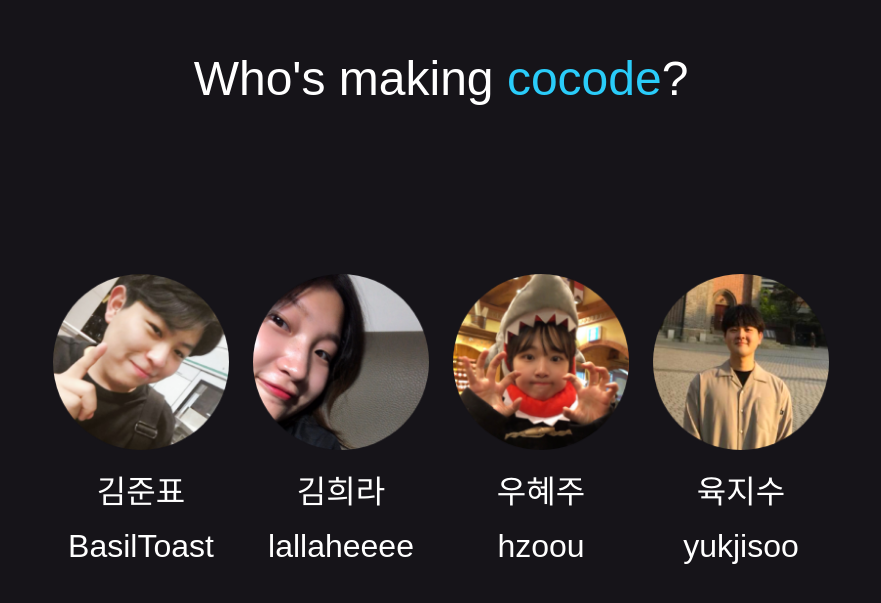
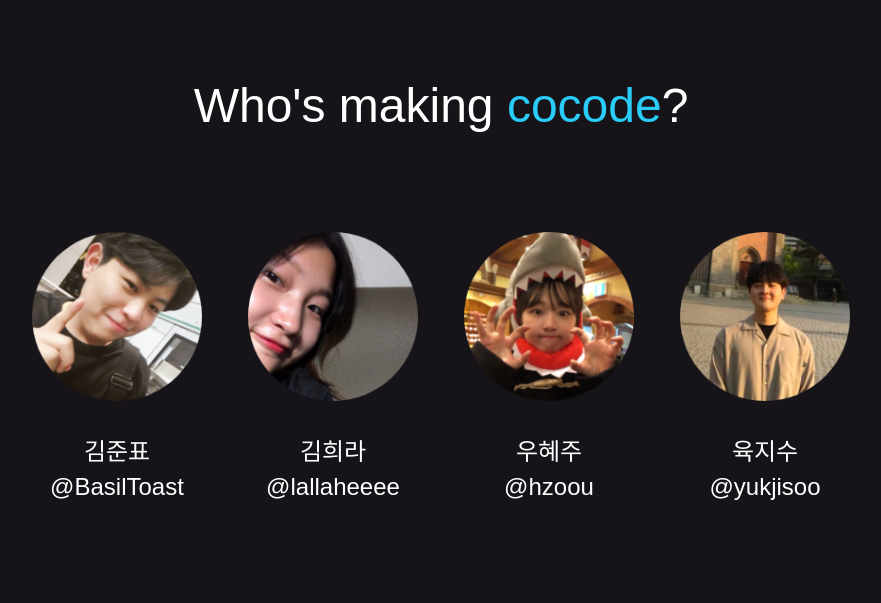
Before and after one commit to connect-foundation/2019-04, a React (Create React App) app in the folder cocode/: page / in a window 1280 px wide. Shown: the part 1709-2312 px from the top of the page, without its empty margins (199-1080 px from the left). Built offline with nearby package versions, Linux system fonts and the light colour scheme.

Commit message:
refactor: 메인 페이지 세번째 섹션 디자인 수정
메인 페이지의 세번째 섹션의 전체적인 디자인을 다듬었습니다.

```diff
--- a/cocode/src/containers/AboutUs/index.js
+++ b/cocode/src/containers/AboutUs/index.js
@@ -19,7 +19,7 @@ function AboutUsProfileCard({ name, nickName, src }) {
 				className="AboutUsProfileCard-item"
 				href={`https://github.com/${nickName}`}
 			>
-				{nickName}
+				@{nickName}
 			</Styled.AboutUsProfileLink>
 		</Styled.AboutUsProfileCard>
 	);
--- a/cocode/src/containers/AboutUs/style.js
+++ b/cocode/src/containers/AboutUs/style.js
@@ -7,11 +7,13 @@ const AboutUs = styled.section`
 
 		display: flex;
 		flex-direction: column;
+		justify-content: center;
 
 		padding: 5rem 10rem;
 	}
+
 	.AboutUs-item {
-		padding: 5rem;
+		padding: 3rem;
 	}
 `;
 
@@ -25,6 +27,7 @@ const AboutUsTitle = styled.h1`
 
 	.AboutUsTitle-main {
 		color: ${({ theme }) => theme.mainColor};
+		font-weight: 400;
 	}
 `;
 
@@ -42,16 +45,17 @@ const AboutUsProfileCard = styled.div`
 	}
 
 	.AboutUsProfileCard-item {
-		padding: 0.5rem;
+		padding: 0.2rem;
 	}
 `;
 
 const AboutUsProfileImage = styled.img`
 	& {
-		height: 12rem;
-		width: 12rem;
+		height: 11rem;
+		width: 11rem;
 
-		margin: 0 auto;
+		padding: 0.5rem;
+		margin-bottom: 1.5rem;
 	}
 `;
 
@@ -59,7 +63,7 @@ const AboutUsProfileName = styled.h2`
 	& {
 		text-align: center;
 
-		font-size: 2rem;
+		font-size: 1.5rem;
 		font-weight: 100;
 	}
 `;
@@ -70,12 +74,12 @@ const AboutUsProfileLink = styled.a`
 		text-decoration: none;
 
 		color: ${({ theme }) => theme.textColor};
-		font-size: 2rem;
+		font-size: 1.5rem;
 		font-weight: 100;
 	}
 
 	&:hover {
-		text-decoration: underline;
+		color: ${({ theme }) => theme.mainColor};
 	}
 `;
 
```
